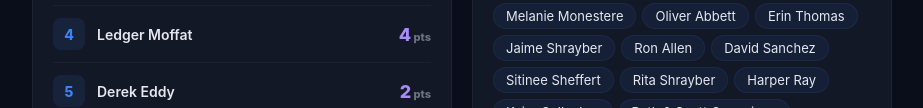
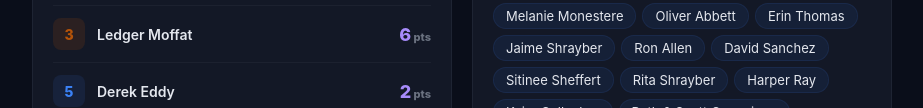
Before and after one commit to fthomas27/veterans-5k-tracker, a plain HTML site: page index.html in a window 1280 px wide. Shown: the part 761-869 px from the top of the page, without its empty margins (178-1101 px from the left). Drawn offline with Linux system fonts and the light colour scheme.

Commit message:
Fix Ledger Moffat back to 6 points

```diff
--- a/index.html
+++ b/index.html
@@ -227,9 +227,9 @@ const DEFAULT_DATA = {
     {name: "Ely Shrayber", points: 8},
     {name: "Sosie Sheffert", points: 7},
     {name: "Andrew Perillo", points: 6}, // includes referrals credited to Kelly Perillo
-    {name: "Ledger Moffat", points: 4},
+    {name: "Ledger Moffat", points: 6},
+    {name: "Campbell Thomas", points: 1},
     {name: "Derek Eddy", points: 2},
-    {name: "Campbell Thomas", points: 1},
   ],
 };
 
```
